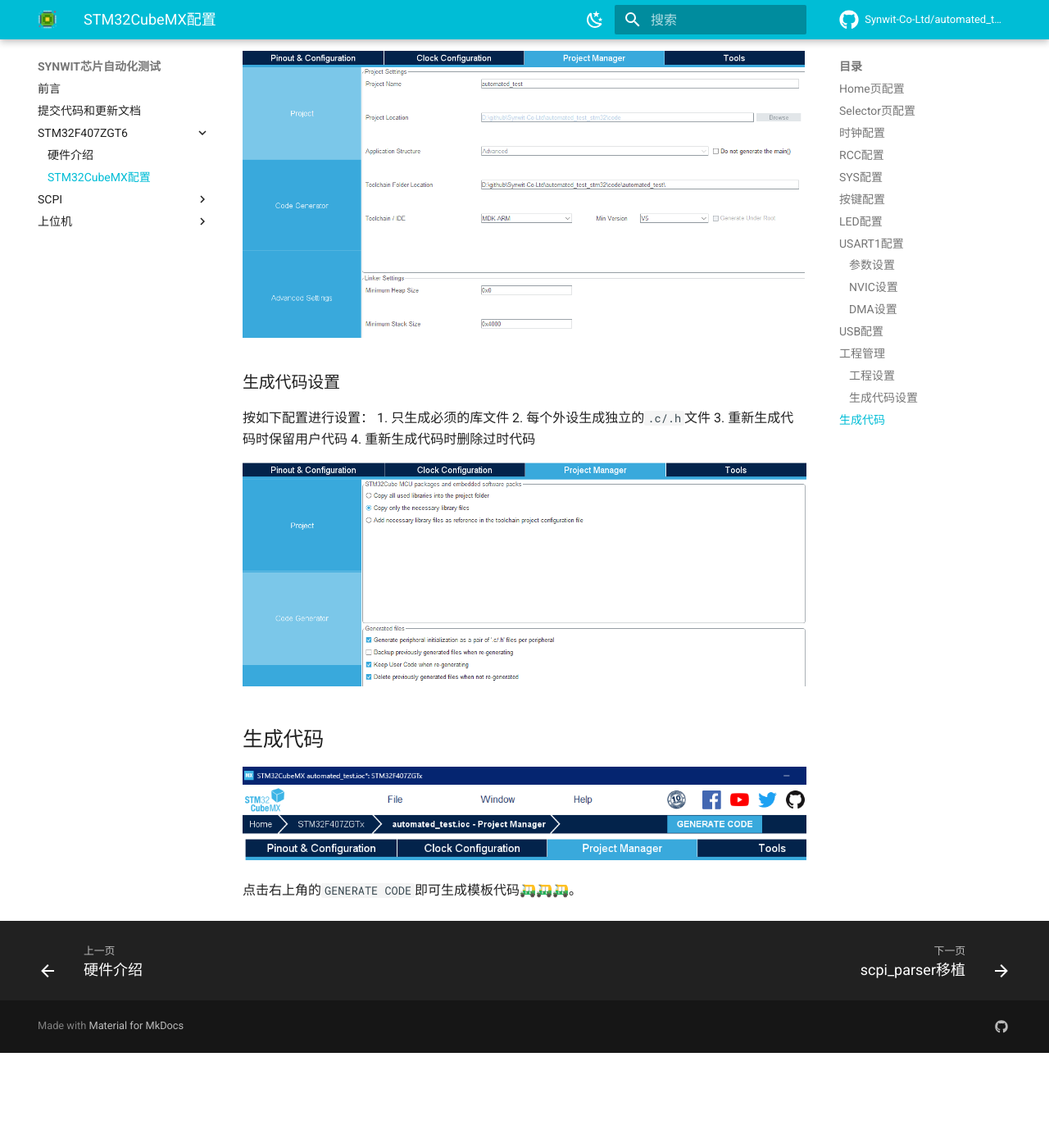
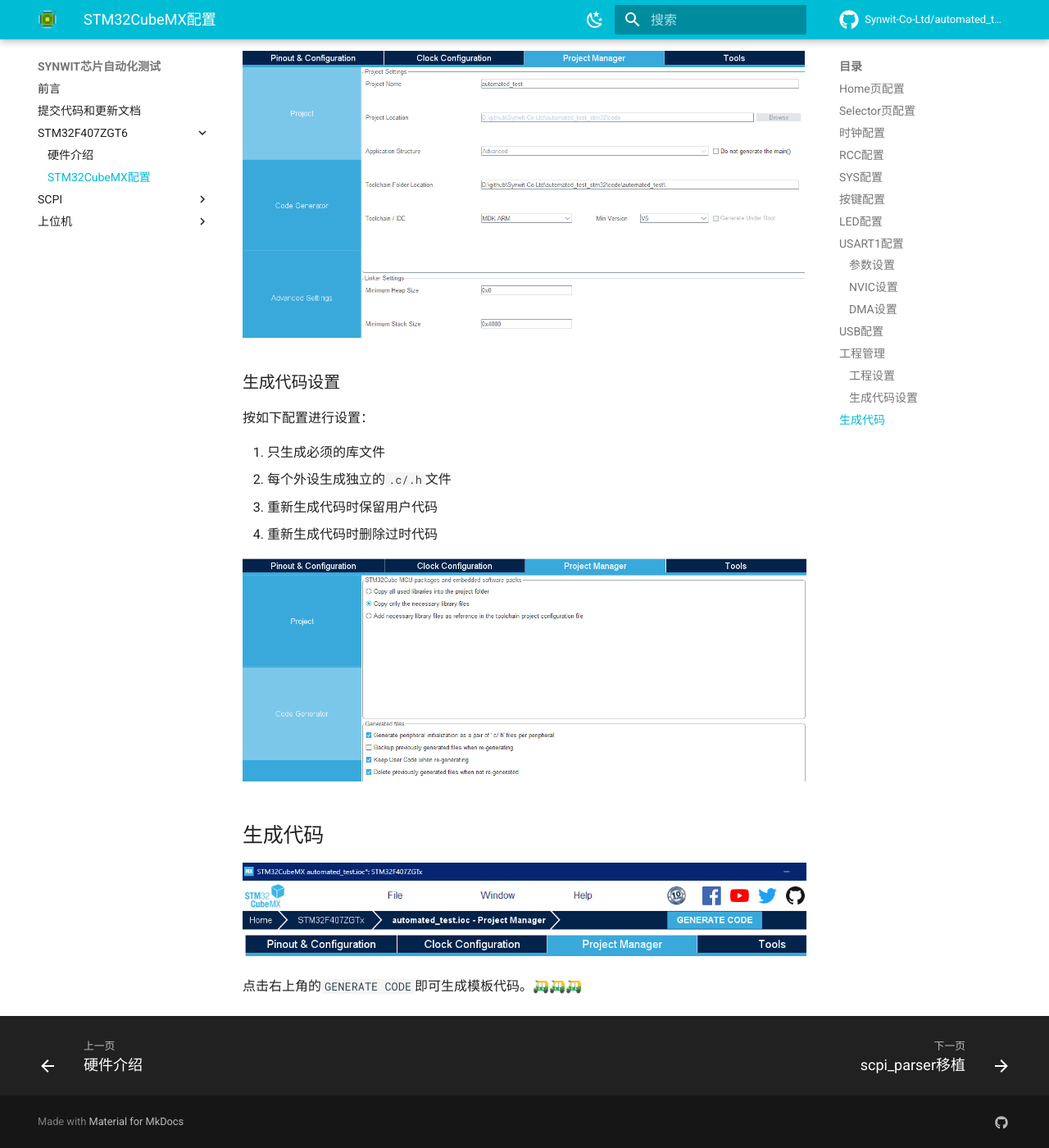
Before and after one commit to Synwit-Co-Ltd/automated_test_stm32, an MkDocs documentation site: the page built from docs/stm32/STM32CubeMX配置.md, in a window 1280 px wide and 1400 px high, scrolled down 6376 px. Shown: the whole window at 82% size. Built offline with MkDocs 1.6.1 and Material for MkDocs 9.7.7, drawn with Linux system fonts in a browser that asks for light colours; comment, search, counter and statistics services are not loaded; before the commit the page ends 7660 px from its top, so only the background shows below that.

```diff
--- a/docs/stm32/STM32CubeMX配置.md
+++ b/docs/stm32/STM32CubeMX配置.md
@@ -91,6 +91,7 @@
 ### 生成代码设置
 
 按如下配置进行设置：
+
 1. 只生成必须的库文件
 2. 每个外设生成独立的`.c/.h`文件
 3. 重新生成代码时保留用户代码
@@ -102,4 +103,4 @@
 
 ![generate](../images/stm32/generate.png)
 
-点击右上角的`GENERATE CODE`即可生成模板代码🛺🛺🛺。
+点击右上角的`GENERATE CODE`即可生成模板代码。🛺🛺🛺
```
Also changed, not shown: docs/stm32/硬件介绍.md (+1 -0 lines).
